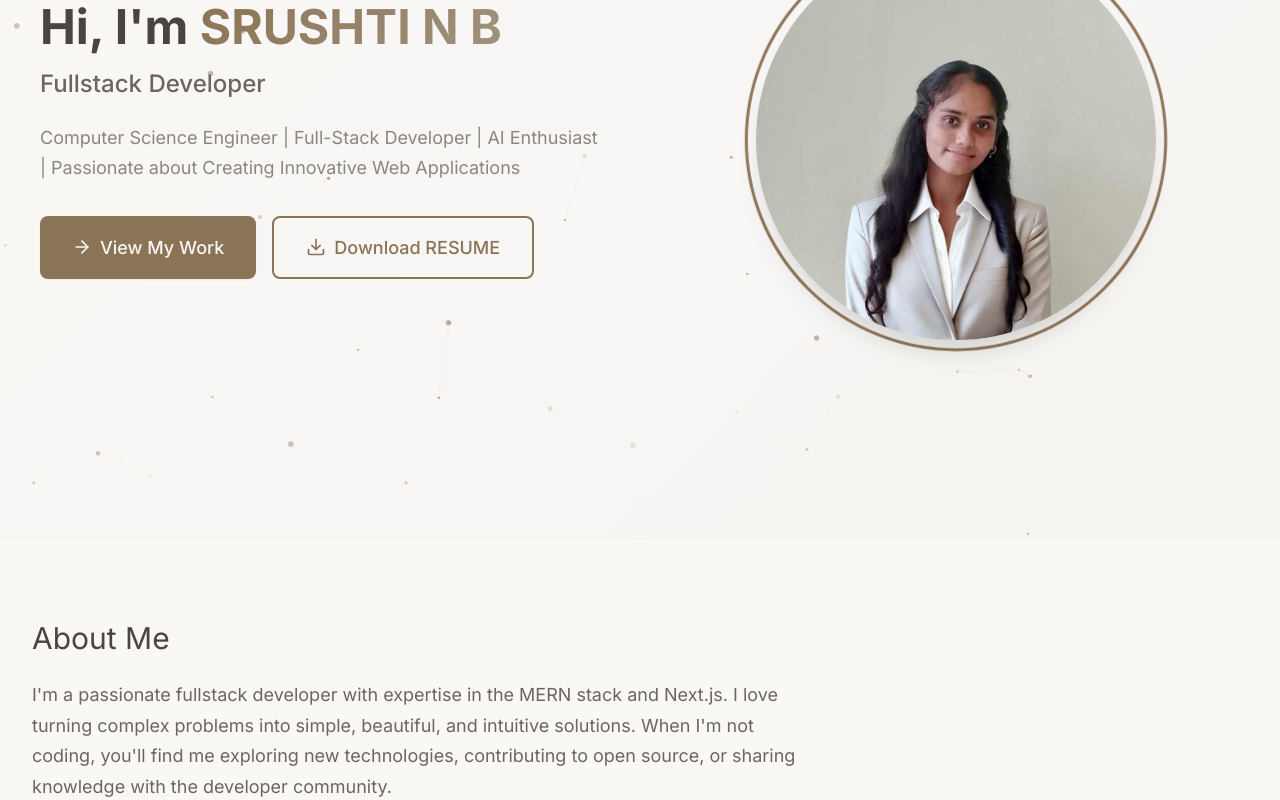
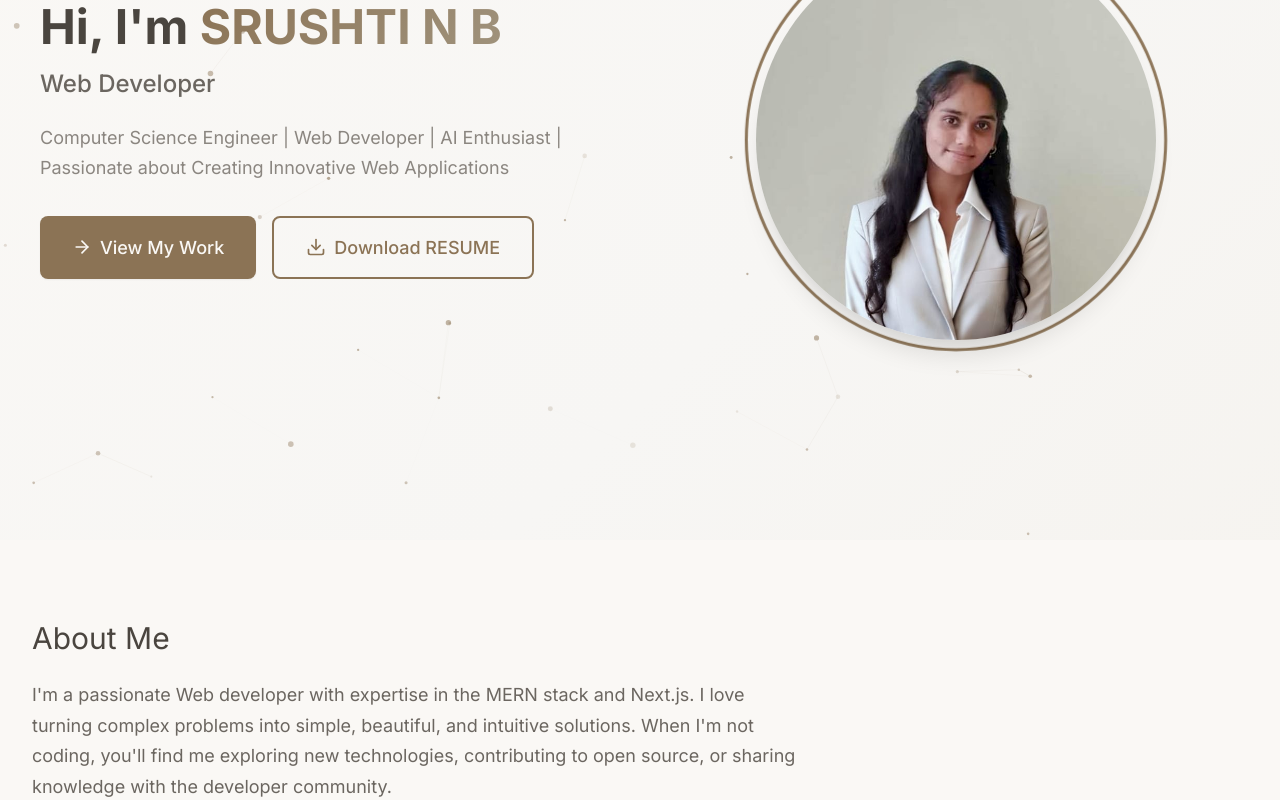
Before and after one commit to srushtinb/PORTFOLIO, a React (Vite) app: page / in a window 1280 px wide. Shown: the part 260-1060 px from the top of the page. Built offline with nearby package versions, Linux system fonts and the light colour scheme.

Commit message:
updated Home

```diff
--- a/src/pages/Home/Home.tsx
+++ b/src/pages/Home/Home.tsx
@@ -33,10 +33,10 @@ const Home: React.FC = () => {
               <h1 className={styles.heroTitle}>
                 Hi, I'm <span className={styles.highlight}>SRUSHTI N B</span>
               </h1>
-              <h2 className={styles.heroSubtitle}>Fullstack Developer</h2>
+              <h2 className={styles.heroSubtitle}>Web Developer</h2>
               <p className={styles.heroDescription}>
-                Computer Science Engineer | Full-Stack Developer | AI Enthusiast
-                | Passionate about Creating Innovative Web Applications
+                Computer Science Engineer | Web Developer | AI Enthusiast |
+                Passionate about Creating Innovative Web Applications
               </p>
               <div className={styles.heroButtons}>
                 <Button
@@ -89,8 +89,8 @@ const Home: React.FC = () => {
             <div className={styles.introText}>
               <h3>About Me</h3>
               <p>
-                I'm a passionate fullstack developer with expertise in the MERN
-                stack and Next.js. I love turning complex problems into simple,
+                I'm a passionate Web developer with expertise in the MERN stack
+                and Next.js. I love turning complex problems into simple,
                 beautiful, and intuitive solutions. When I'm not coding, you'll
                 find me exploring new technologies, contributing to open source,
                 or sharing knowledge with the developer community.
```
